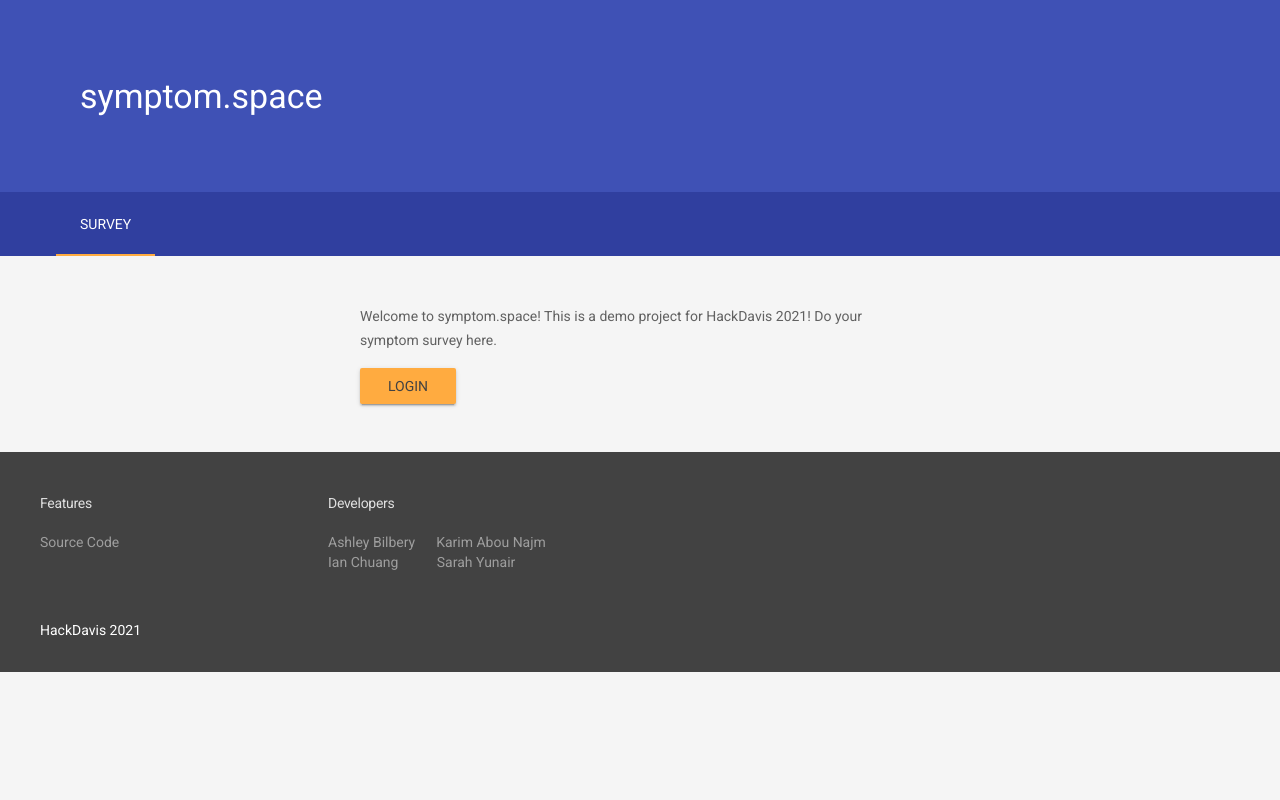
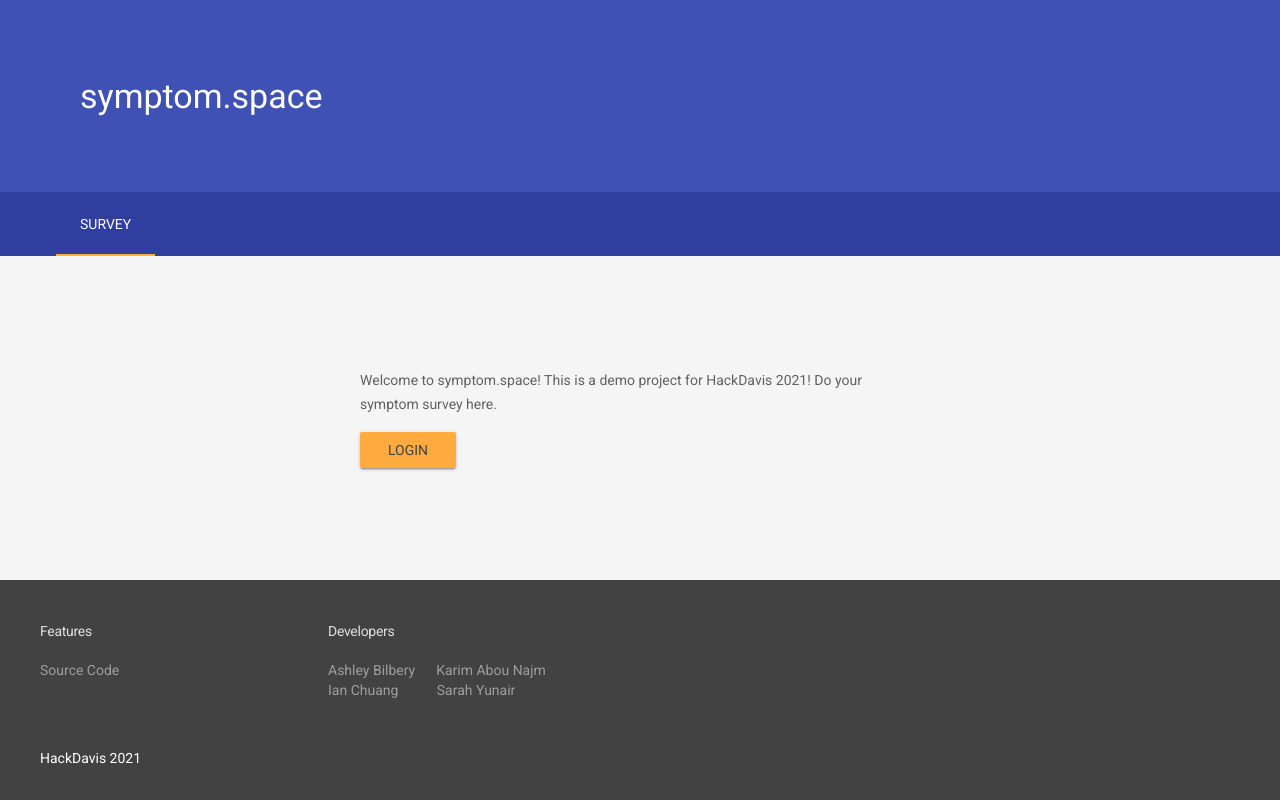
Before and after one commit to AshleyBilbrey/symptomspace, a Flask app: page / in a window 1280 px wide. Run offline with Flask 2, Linux system fonts and the light colour scheme.

Commit message:
Update index.html

```diff
--- a/templates/index.html
+++ b/templates/index.html
@@ -16,6 +16,12 @@
         max-width: 40rem;
         margin: 0 auto;
         padding: 0 1rem;
+    }
+
+    main.mdl-layout__content {
+    	display: flex !important;
+		  justify-content: center;
+		  align-items: center;
     }
 </style>
 <body class="mdl-color--grey-100 mdl-color-text--grey-700 mdl-base">
@@ -41,7 +47,10 @@
             </div>
         </div>
 
-        <footer class="mdl-mega-footer">
+
+      </main>
+
+      <footer class="mdl-mega-footer">
           <div class="mdl-mega-footer--middle-section">
             <div class="mdl-mega-footer--drop-down-section">
               <input class="mdl-mega-footer--heading-checkbox" type="checkbox" checked>
@@ -65,7 +74,6 @@
             </div>
           </div>
         </footer>
-      </main>
     </div>
     <script defer src="https://code.getmdl.io/1.3.0/material.min.js"></script>
     {% block scripts %}{% endblock %}
```
